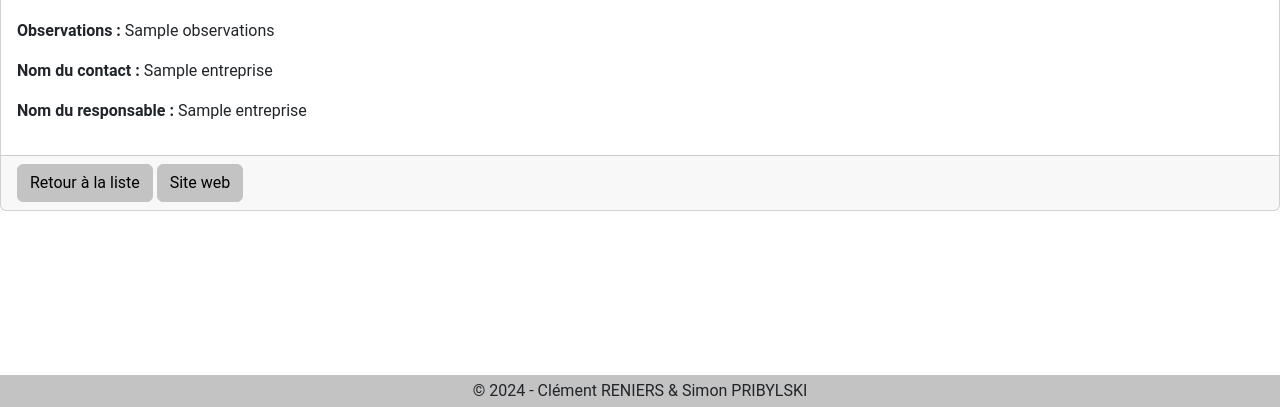
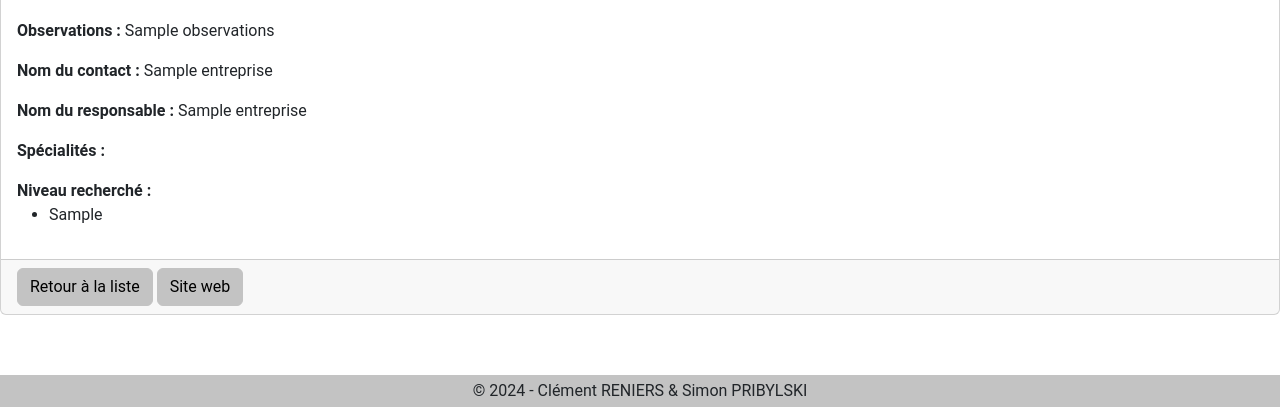
Before and after one commit to VirisOnGithub/internship-management, a PHP site: template templates/voirEntreprise.html.twig in a window 1280 px wide. Shown: the part 393-800 px from the top of the page. Run offline with PHP 8.4, Linux system fonts and the light colour scheme; the template is opened without the code that fills it: most values are stand-ins (such as "Sample title", 1, 10 or a date in 2020); some libraries are stand-ins or nearby versions.

Commit message:
entreprises : added specialites + niveau for voirEntreprise

```diff
--- a/src/controlleurs/voirEntreprise.php
+++ b/src/controlleurs/voirEntreprise.php
@@ -2,7 +2,7 @@
 require_once 'src/crud/Read.php';
 if(isset($_GET['id'])){
     $id = $_GET['id'];
-    $entreprise = Crud\getEntrepriseById($id);
+    $entreprise = Crud\getEntrepriseByIdWithSpecialites($id);
     $data = [
         'entreprise' => $entreprise
     ];
--- a/templates/voirEntreprise.html.twig
+++ b/templates/voirEntreprise.html.twig
@@ -14,11 +14,6 @@
             <p><strong>Téléphone :</strong> {{ entreprise.getTelephone() }}</p>
             <p><strong>Email :</strong> {{ entreprise.getEmail() }}</p>
             <p><strong>Activité :</strong> {{ entreprise.isEnActivite() }}</p>
-            <ul>
-                {% for specialite in entreprise.getSpecialites() %}
-                    <li>Spécialité : {{ specialite.getNom() }}</li>
-                {% endfor %}
-            </ul>
             {% if entreprise.getObservations() %}
                 <p><strong>Observations : </strong> {{ entreprise.getObservations() }}</p>
             {% endif %}
@@ -26,6 +21,18 @@
             {% if entreprise.getNomResponsable() %}
                 <p><strong>Nom du responsable :</strong> {{ entreprise.getNomResponsable() }}</p>
             {% endif %}
+            <p class="mb-0"><strong>Spécialités :</strong></p>
+            <ul>
+                {% for specialite in entreprise.getSpecialites() %}
+                    <li>{{ specialite.getNom() }}</li>
+                {% endfor %}
+            </ul>
+            <p class="mb-0"><strong>Niveau recherché :</strong></p>
+            <ul>
+                {% for niveau in  entreprise.getNiveauEtude()|split('/')%}
+                    <li>{{ niveau }}</li>
+                {% endfor %}
+            </ul>
         </div>
         <div class="card-footer">
             <a href="index.php?page=entreprises" class="btn btn-primary">Retour à la liste</a>
```
